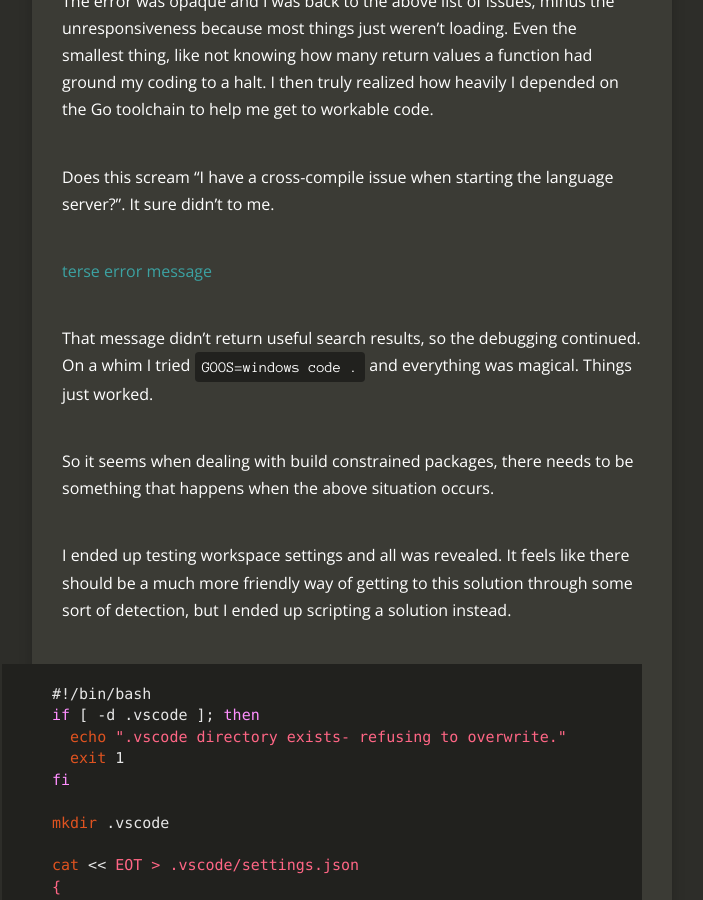
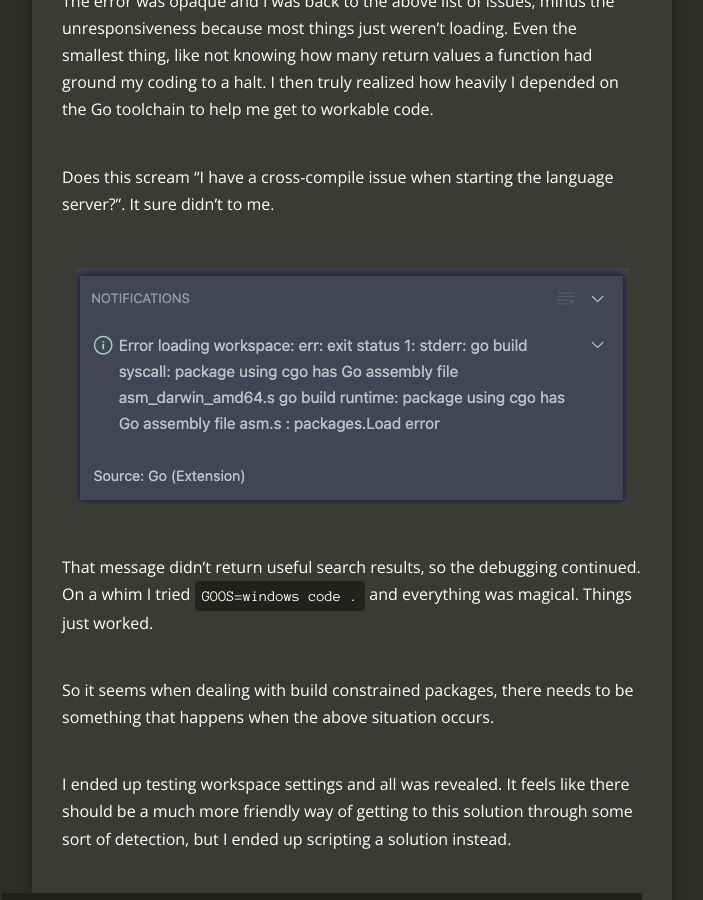
Before and after one commit to invisiblethreat/invisiblethreat.github.io, a Jekyll site: the page built from _posts/2021-09-21-vscode-goos.md, in a window 1280 px wide and 900 px high, scrolled down 987 px. Shown: the whole window, without its empty margins (288-991 px from the left). Built offline with Jekyll 4.4.1, drawn with Linux system fonts in a browser that asks for light colours; nearby versions of some CDN libraries; comment, search, counter and statistics services are not loaded.

Commit message:
Image syntax

```diff
--- a/_posts/2021-09-21-vscode-goos.md
+++ b/_posts/2021-09-21-vscode-goos.md
@@ -43,7 +43,7 @@ help me get to workable code.
 Does this scream "I have a cross-compile issue when starting the language
 server?". It sure didn't to me.
 
-[terse error message](/images/code-error.png)
+![terse error message](/images/code-error.png)
 
 That message didn't return useful search results, so the debugging continued. On
 a whim I tried `GOOS=windows code .` and everything was magical. Things just
```
